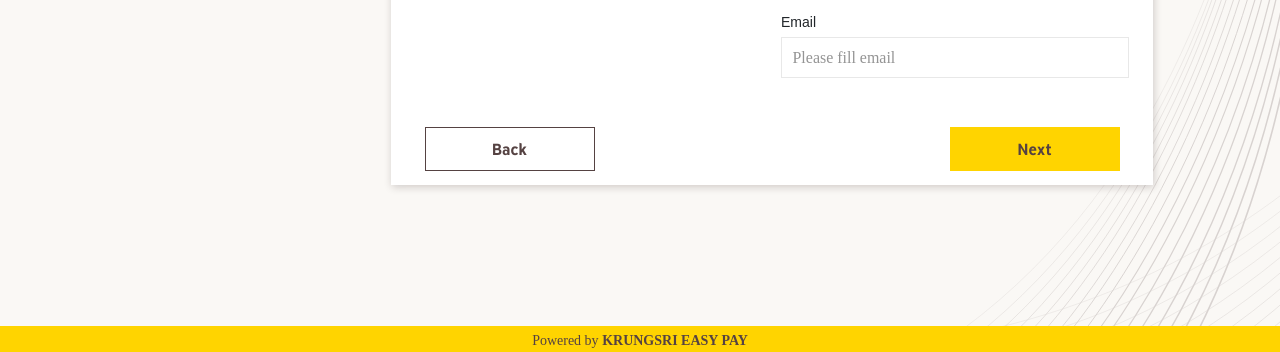
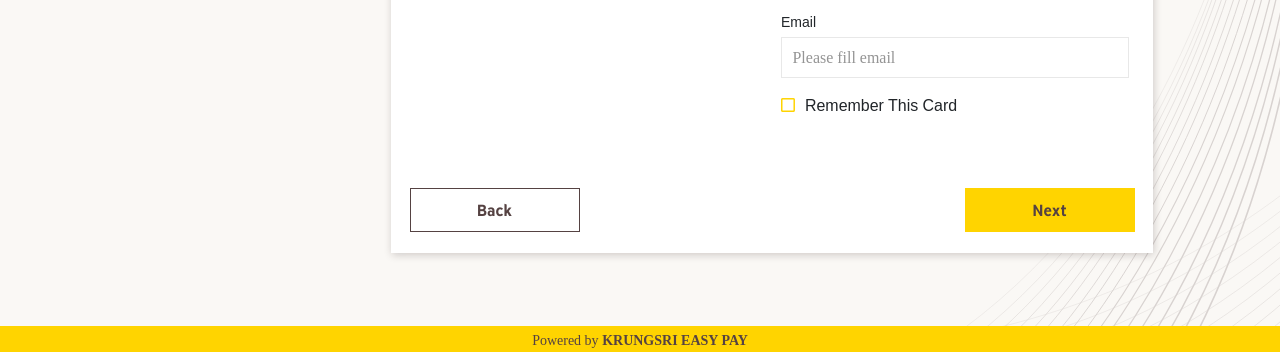
Before and after one commit to pathara/BAY2, a plain HTML site: page N_002_payment_information_form(card).html in a window 1280 px wide. Shown: the part 448-800 px from the top of the page. Drawn offline with Linux system fonts and the light colour scheme; files whose address does not match are found by name; a web font is replaced by a local one.

Commit message:
Add files via upload

```diff
--- a/N_002_payment_information_form(card).html
+++ b/N_002_payment_information_form(card).html
@@ -220,10 +220,10 @@ function goBack() {
 											</div>
 
 
-											<!-- <div class="col-xl-12 col-lg-12 col-md-12 col-sm-12 mb-3">
+											 <div class="col-xl-12 col-lg-12 col-md-12 col-sm-12 mb-3">
 												<div class="">
 													<input class="" id="remember-card" name="" type="checkbox"> <label class="remembercard" for="remember-card">Remember This Card</label>
-												</div> -->
+												</div>
 											</div>
 										</div>
 									</div>
```
